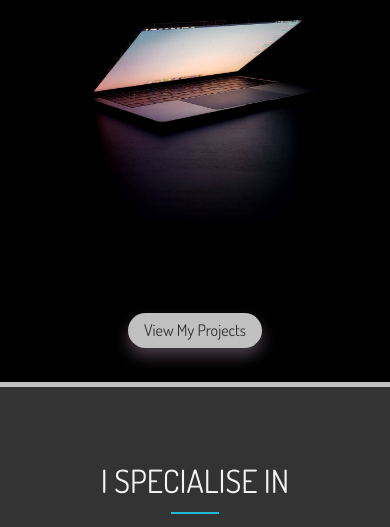
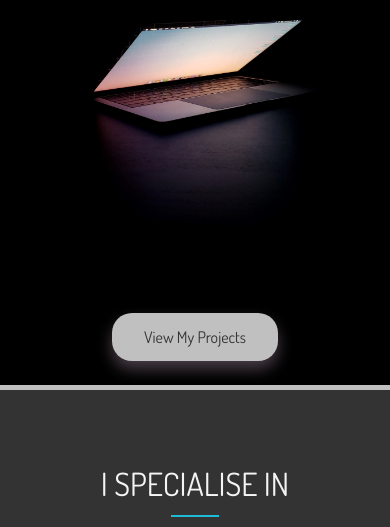
Before and after one commit to danny-demarco/dannydemarco.com, a website: page dist/index.html in a window 390 px wide. Shown: the part 264-791 px from the top of the page. Drawn offline with Linux system fonts and the light colour scheme.

Commit message:
Adjust padding on submit button

```diff
--- a/scss/_media.scss
+++ b/scss/_media.scss
@@ -80,9 +80,6 @@
       p {
         font-size: smaller;
       }
-      a {
-        padding: 0.4rem 1rem;
-      }
     }
   }
 
```
Also changed, not shown: dist/css/main.css.
